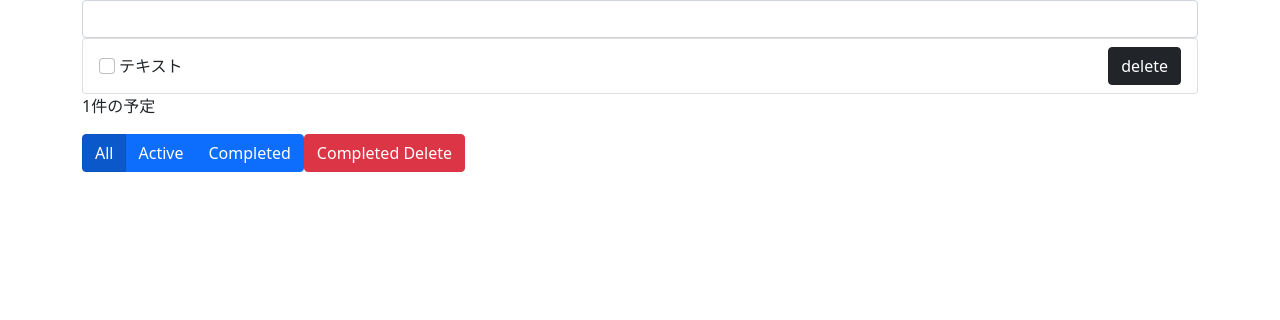
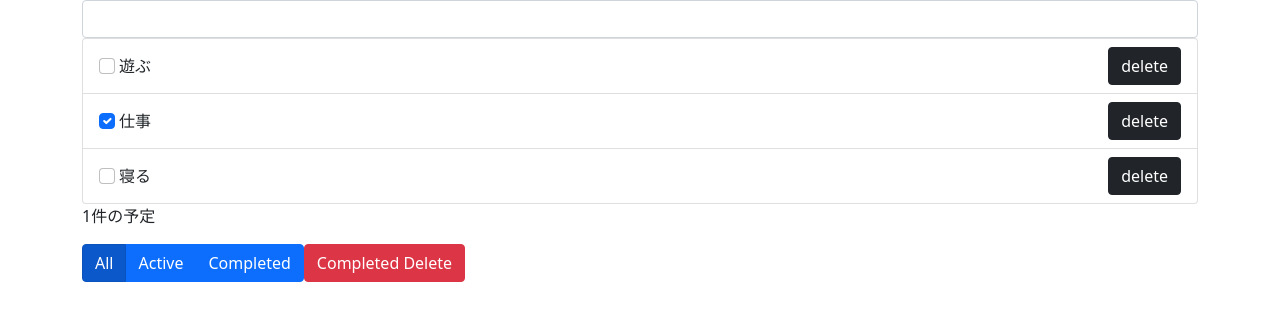
Before and after one commit to kanakita/study-react-todo-2, a React (Create React App) app: page / in a window 1280 px wide. Shown: the top 320 px of the page. Built offline with nearby package versions, Linux system fonts and the light colour scheme.

Commit message:
TODOの追加、変更、削除まで

```diff
--- a/src/App.js
+++ b/src/App.js
@@ -1,13 +1,83 @@
 import TodoInput from "./components/TodoInput";
 import TodoList from "./components/TodoList";
 import Footer from "./components/Footer";
+import {useState} from "react";
+
+function getUniqId() {
+  return Math.random().toString(32).substring(2);
+}
+
+const initialTodos = [
+  {
+    title: '遊ぶ',
+    complete: false,
+    id: 'asobu'
+  },
+  {
+    title: '仕事',
+    complete: true,
+    id: 'shigoto'
+  },
+  {
+    title: '寝る',
+    complete: false,
+    id: 'neru'
+  }
+]
 
 function App() {
+  const [todos, setTodos] = useState(initialTodos);
+
+
+  /**
+   * TODOを追加する
+   * @param title {string} TODOのタイトル
+   */
+  function addTodo(title) {
+    const id = getUniqId();
+    const newTodo = {
+      title: title,
+      complete: false,
+      id: id
+    }
+
+    setTodos([...todos, newTodo]);
+  }
+
+  /**
+   * TODOの更新する
+   * @param complete {boolean}
+   * @param id {string}
+   */
+  function updateTodo(complete, id) {
+    const newTodos = todos.map(function (value) {
+      if (id === value.id) {
+        return {
+          ...value,
+          complete: complete
+        }
+      }
+      return value
+    })
+    setTodos(newTodos);
+  }
+
+  /**
+   * TODOを削除する
+   * @param id {string}
+   */
+  function deleteTodo(id) {
+    const newTodos = todos.filter((value) => {
+      return id !== value.id
+    })
+
+    setTodos(newTodos)
+  }
 
   return (
     <div className="container">
-      <TodoInput/>
-      <TodoList/>
+      <TodoInput onSubmit={addTodo}/>
+      <TodoList todos={todos} onClickCheck={updateTodo} onClickDelete={deleteTodo}/>
       <Footer/>
     </div>
   )
--- a/src/components/TodoInput.js
+++ b/src/components/TodoInput.js
@@ -1,6 +1,12 @@
-function TodoInput() {
+function TodoInput({onSubmit}) {
+  function handleSubmit(event) {
+    event.preventDefault()
+    const title = event.target.todoTitle
+    onSubmit(title.value)
+    title.value = ''
+  }
   return (
-    <form>
+    <form onSubmit={handleSubmit}>
       <input className="form-control" type="text" name="todoTitle"/>
     </form>
   )
--- a/src/components/TodoList.js
+++ b/src/components/TodoList.js
@@ -1,19 +1,27 @@
-function TodoList() {
+function TodoList({todos, onClickCheck, onClickDelete}) {
   return (
     <div className="list-group">
-      <TodoItem/>
+      {todos.map(({title, complete, id}) => (
+        <TodoItem key={id} title={title} complete={complete} id={id} onClickCheck={onClickCheck} onClickDelete={onClickDelete} />
+      ))}
     </div>
   )
 }
 
-function TodoItem() {
+function TodoItem({title, complete, id, onClickCheck, onClickDelete}) {
+  function handleChange() {
+    onClickCheck(!complete, id);
+  }
+  function handleDelete() {
+    onClickDelete(id);
+  }
   return (
     <li className="list-group-item d-flex justify-content-between align-items-center">
       <span>
-        <input className="form-check-input me-1" type="checkbox" value="" />
-        <span>テキスト</span>
+        <input className="form-check-input me-1" type="checkbox" value="" checked={complete} onChange={handleChange} />
+        <span>{title}</span>
       </span>
-      <button type="button" className="btn btn-dark">delete</button>
+      <button type="button" className="btn btn-dark" onClick={handleDelete}>delete</button>
     </li>
   )
 }
```
